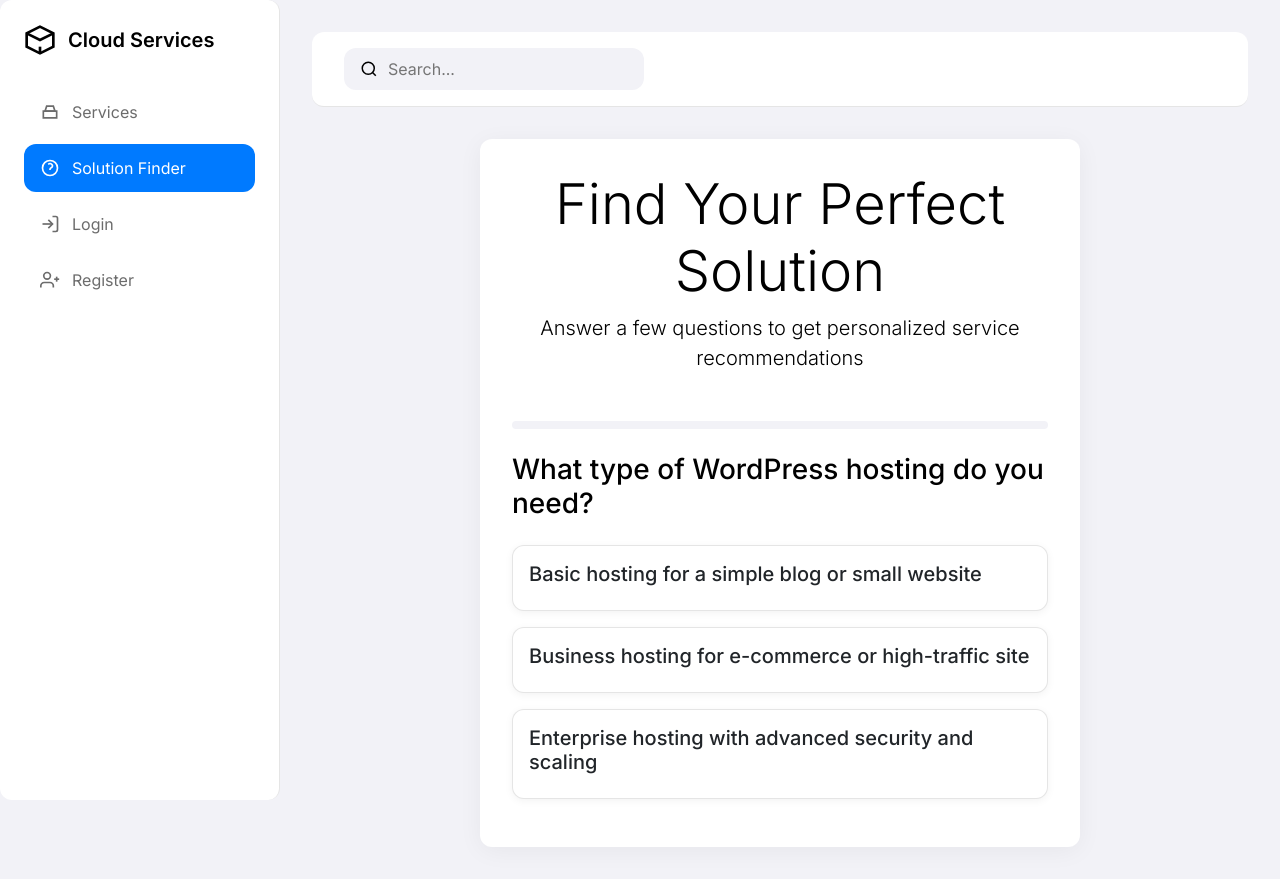
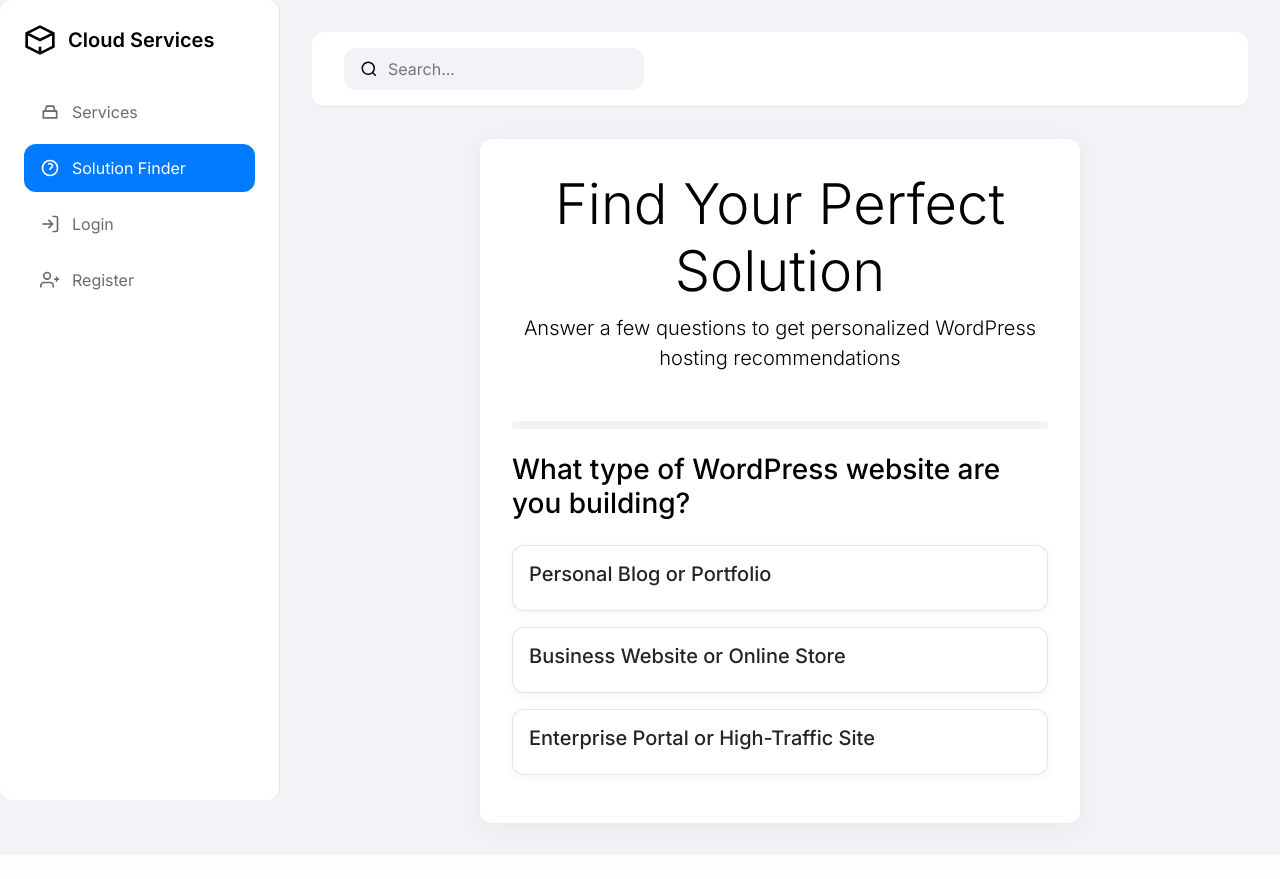
Before and after one commit to joozyz/CustomerPortal, a Flask app: page /service/solution-finder in a window 1280 px wide. After the commit the page ends 839 px from the top, so only its background shows below. Run offline with Flask 3, Linux system fonts and the light colour scheme.

Commit message:
Agent query: I've implemented a solution finder quiz. Could you check if the quiz loads properly and shows the questions with multiple choice options?
Enhance user onboarding with interactive quiz for personalized WordPress hosting recommendations.

Screenshot: https://storage.googleapis.com/screenshot-production-us-central1/cb6a16de-c065-4c77-8fdc-76395a4238a8/a34ec2e6-5a34-4bd3-97f2-4c6699fcb69f.jpg

```diff
--- a/routes/service.py
+++ b/routes/service.py
@@ -250,29 +250,38 @@ def solution_finder():
     questions = [
         {
             'id': 1,
-            'text': 'What type of WordPress hosting do you need?',
+            'text': 'What type of WordPress website are you building?',
             'options': [
-                {'id': 'basic', 'text': 'Basic hosting for a simple blog or small website'},
-                {'id': 'business', 'text': 'Business hosting for e-commerce or high-traffic site'},
-                {'id': 'enterprise', 'text': 'Enterprise hosting with advanced security and scaling'}
+                {'id': 'blog', 'text': 'Personal Blog or Portfolio'},
+                {'id': 'business', 'text': 'Business Website or Online Store'},
+                {'id': 'enterprise', 'text': 'Enterprise Portal or High-Traffic Site'}
             ]
         },
         {
             'id': 2,
-            'text': 'How much traffic do you expect?',
+            'text': 'What is your expected monthly traffic?',
             'options': [
-                {'id': 'low', 'text': 'Less than 10,000 visitors per month'},
-                {'id': 'medium', 'text': '10,000 - 50,000 visitors per month'},
-                {'id': 'high', 'text': 'More than 50,000 visitors per month'}
+                {'id': 'small', 'text': 'Up to 10,000 visitors'},
+                {'id': 'medium', 'text': '10,000 - 50,000 visitors'},
+                {'id': 'large', 'text': 'Over 50,000 visitors'}
             ]
         },
         {
             'id': 3,
-            'text': 'What level of technical support do you need?',
+            'text': 'Which features are most important to you?',
             'options': [
-                {'id': 'basic', 'text': 'Email support during business hours'},
-                {'id': 'priority', 'text': 'Priority support with phone access'},
-                {'id': 'dedicated', 'text': 'Dedicated support team'}
+                {'id': 'performance', 'text': 'Fast Loading Speed and Performance'},
+                {'id': 'security', 'text': 'Enhanced Security and Daily Backups'},
+                {'id': 'support', 'text': '24/7 Technical Support and Maintenance'}
+            ]
+        },
+        {
+            'id': 4,
+            'text': 'What is your budget range per month?',
+            'options': [
+                {'id': 'basic', 'text': 'Up to $30'},
+                {'id': 'standard', 'text': '$30 - $100'},
+                {'id': 'premium', 'text': 'Over $100'}
             ]
         }
     ]
@@ -281,30 +290,67 @@ def solution_finder():
 @service.route('/solution-finder/result', methods=['POST'])
 def solution_finder_result():
     """Process quiz answers and recommend services"""
-    answers = request.get_json()
+    try:
+        answers = request.get_json()
 
-    # Simple recommendation logic based on answers
-    hosting_type = answers.get('1', 'basic')
-    traffic = answers.get('2', 'low')
-    support = answers.get('3', 'basic')
+        # Initialize base query
+        query = Service.query
 
-    # Query matching services
-    try:
-        if hosting_type == 'enterprise' or traffic == 'high' or support == 'dedicated':
-            services = Service.query.filter(Service.price > 100).all()
-        elif hosting_type == 'business' or traffic == 'medium' or support == 'priority':
-            services = Service.query.filter(Service.price.between(50, 100)).all()
-        else:
-            services = Service.query.filter(Service.price <= 50).all()
+        # Apply filters based on website type
+        if answers.get('1') == 'enterprise':
+            query = query.filter(
+                Service.cpu_quota >= 2,
+                Service.memory_quota >= 2048,
+                Service.backup_enabled == True
+            )
+        elif answers.get('1') == 'business':
+            query = query.filter(
+                Service.cpu_quota >= 1,
+                Service.memory_quota >= 1024
+            )
+
+        # Apply filters based on traffic expectations
+        if answers.get('2') == 'large':
+            query = query.filter(Service.memory_quota >= 2048)
+        elif answers.get('2') == 'medium':
+            query = query.filter(Service.memory_quota >= 1024)
+
+        # Apply filters based on features
+        if answers.get('3') == 'security':
+            query = query.filter(Service.backup_enabled == True)
+        elif answers.get('3') == 'performance':
+            query = query.filter(Service.cpu_quota >= 1)
+
+        # Apply budget filter
+        if answers.get('4') == 'basic':
+            query = query.filter(Service.price <= 30)
+        elif answers.get('4') == 'standard':
+            query = query.filter(Service.price.between(30, 100))
+        elif answers.get('4') == 'premium':
+            query = query.filter(Service.price > 100)
+
+        # Get matching services
+        matching_services = query.all()
+
+        # If no exact matches, get closest alternatives
+        if not matching_services:
+            matching_services = Service.query.order_by(Service.price).limit(3).all()
 
         return jsonify({
             'services': [{
                 'id': service.id,
                 'name': service.name,
                 'description': service.description,
-                'price': float(service.price)
-            } for service in services]
+                'price': float(service.price),
+                'features': [
+                    f"{service.cpu_quota} CPU Cores",
+                    f"{service.memory_quota}MB Memory",
+                    f"{service.storage_quota}MB Storage",
+                    "Daily Backups" if service.backup_enabled else None
+                ]
+            } for service in matching_services]
         })
+
     except Exception as e:
-        logging.error(f"Error finding services: {str(e)}")
+        logger.error(f"Error in solution finder: {str(e)}")
         return jsonify({'error': 'Failed to find matching services'}), 500
--- a/templates/services/solution_finder.html
+++ b/templates/services/solution_finder.html
@@ -9,7 +9,7 @@
             <div class="quiz-container">
                 <div class="text-center mb-5">
                     <h1 class="display-4">Find Your Perfect Solution</h1>
-                    <p class="lead">Answer a few questions to get personalized service recommendations</p>
+                    <p class="lead">Answer a few questions to get personalized WordPress hosting recommendations</p>
                 </div>
 
                 <div id="quiz-progress" class="progress mb-4" style="height: 8px;">
@@ -82,6 +82,22 @@
     .progress-bar {
         background-color: var(--primary-color);
         transition: width 0.3s ease;
+    }
+
+    .feature-list {
+        list-style: none;
+        padding: 0;
+    }
+
+    .feature-list li {
+        display: flex;
+        align-items: center;
+        margin-bottom: 0.5rem;
+    }
+
+    .feature-list li i {
+        margin-right: 0.5rem;
+        color: var(--success-color);
     }
 </style>
 {% endblock %}
@@ -165,12 +181,25 @@ function displayResults(services) {
                 <div class="card-body">
                     <h5 class="card-title">${service.name}</h5>
                     <p class="card-text">${service.description}</p>
-                    <p class="text-muted">Starting at $${service.price.toFixed(2)}/month</p>
-                    <a href="/services/${service.id}" class="btn btn-primary">Learn More</a>
+                    <h6 class="text-primary mb-3">$${service.price.toFixed(2)}/month</h6>
+                    <ul class="feature-list">
+                        ${service.features.filter(Boolean).map(feature => `
+                            <li>
+                                <i data-feather="check-circle"></i>
+                                ${feature}
+                            </li>
+                        `).join('')}
+                    </ul>
+                    <div class="mt-3">
+                        <a href="/services/${service.id}" class="btn btn-primary">Learn More</a>
+                    </div>
                 </div>
             </div>
         </div>
     `).join('');
+
+    // Initialize Feather icons in the results
+    feather.replace();
 }
 
 function restartQuiz() {
```
